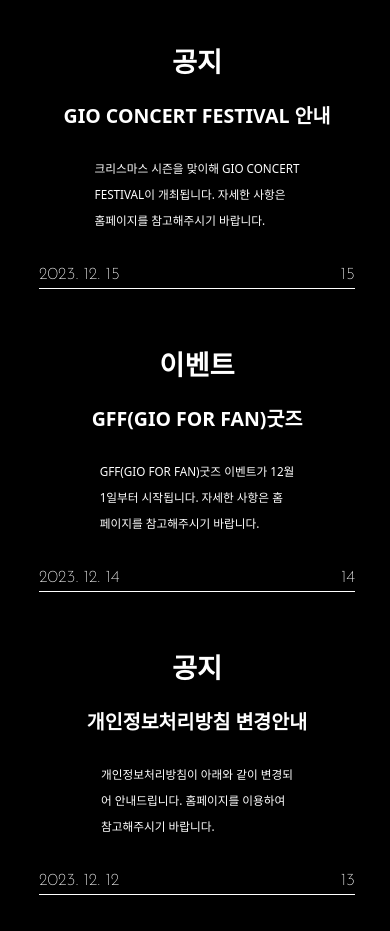
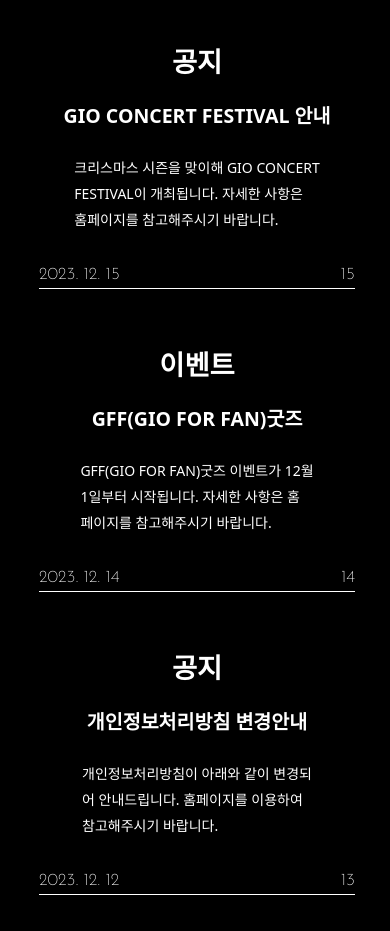
Before and after one commit to ogon38/gio, a plain HTML site: page index.html in a window 390 px wide. Shown: the part 3300-4231 px from the top of the page. Drawn offline with nearby package versions, Linux system fonts and the light colour scheme; a script that the page names is missing.

Commit message:
Add files via upload

```diff
--- a/css/main.css
+++ b/css/main.css
@@ -923,7 +923,7 @@ body{
 
     .card p {
         padding: 26px 0 33px;
-        font-size: 3vw;
+        font-size: 18px;
     }
     .card h2 {
         font-size: 5vw;
@@ -1025,6 +1025,13 @@ body{
 }
 }
 
+
+@media (max-width:400px){
+    .card p {
+        font-size: 14px;
+    }
+}
+
 @media (max-width:330px){
     .footer_in ul {
         display: block;
```
